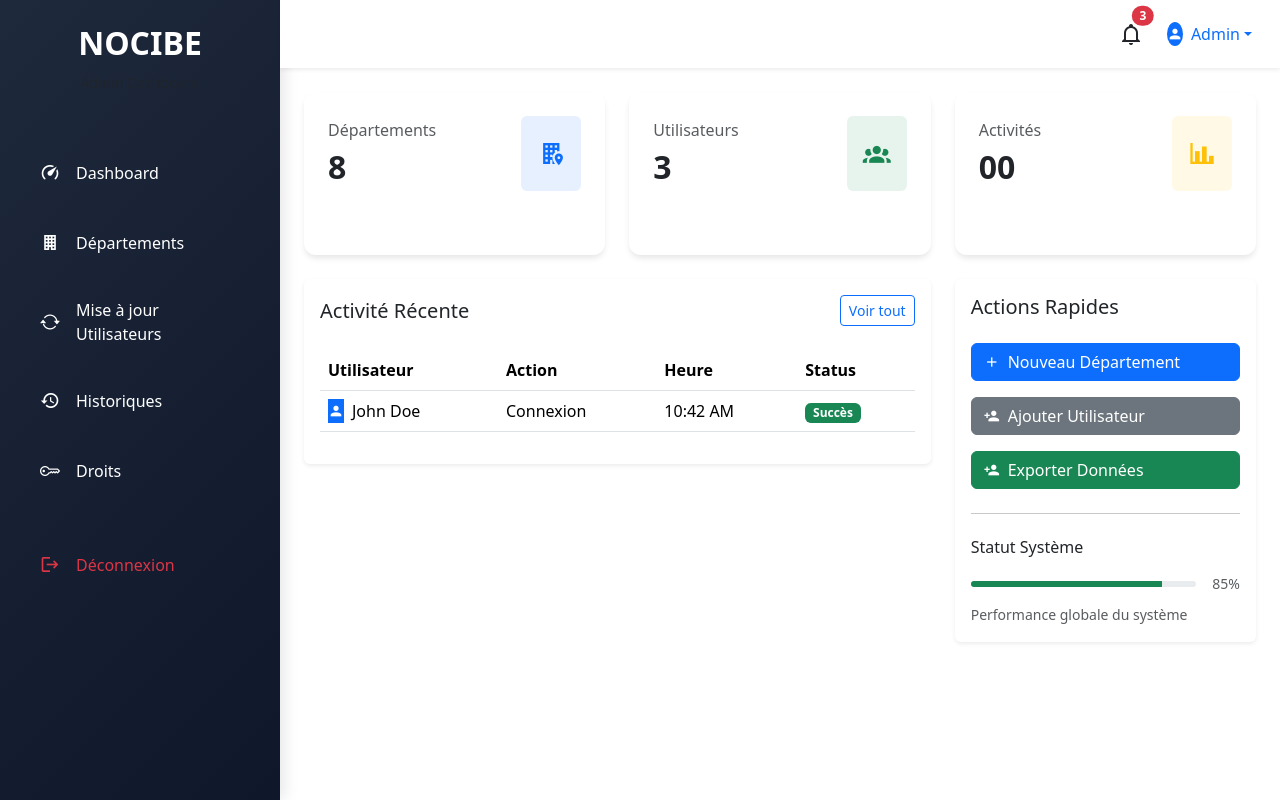
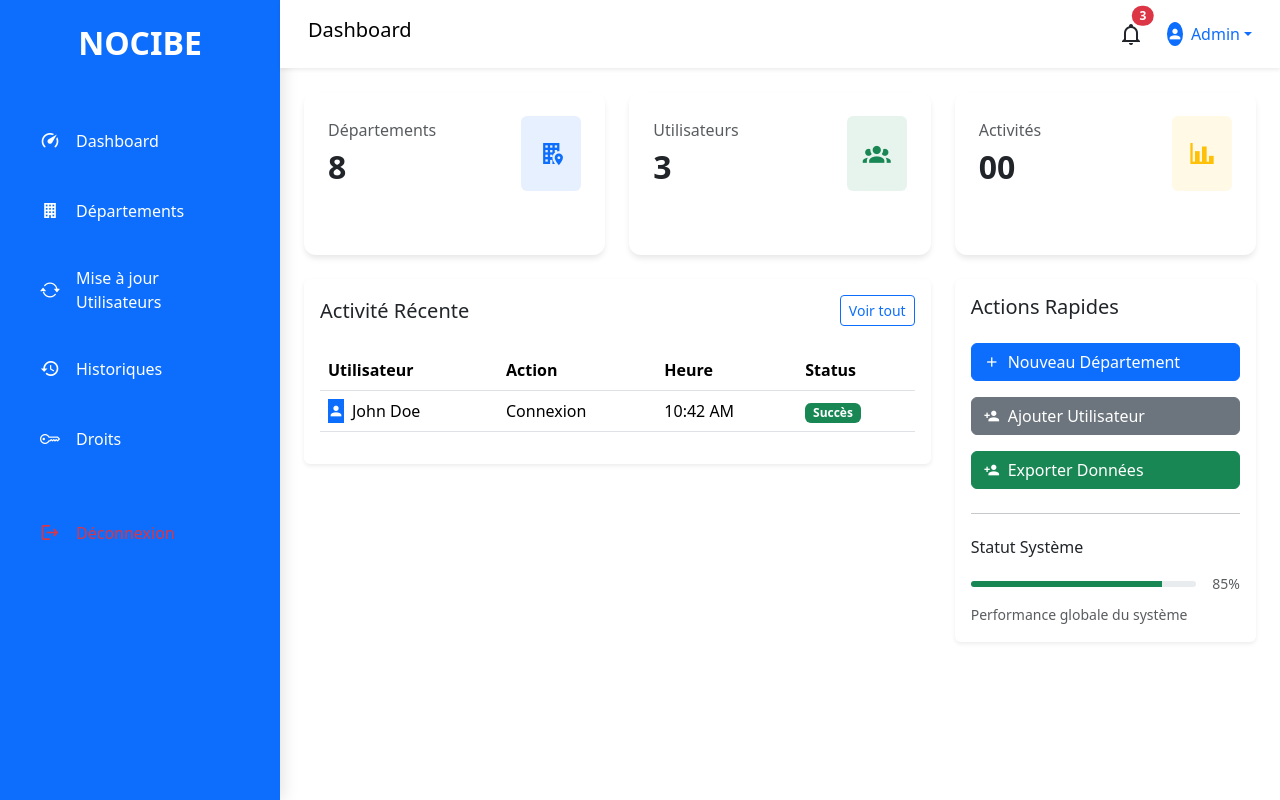
Before and after one commit to diegue280224/nocibe, a PHP site: template app/views/admin/dashboard_admin.php in a window 1280 px wide. Run offline with PHP 8.4, Linux system fonts and the light colour scheme; the template is opened without the code that fills it, so the values that code supplies are empty; data comes from the database, SQL or seed files in the repository; some libraries are stand-ins or nearby versions.

Commit message:
mes modifications locals

```diff
--- a/app/desing/css/style.css
+++ b/app/desing/css/style.css
@@ -2,7 +2,7 @@
     --primary: #6366f1;
     --primary-dark: #4f46e5;
     --secondary: #f43f5e;
-    --dark: #1e293b;
+    --dark: #085feb;
     --light: #f8fafc;
 }
 
@@ -15,7 +15,7 @@
 /* Sidebar Styling */
 .admin-sidebar {
     width: 280px;
-    background: linear-gradient(135deg, var(--dark), #0f172a);
+    background: linear-gradient(135deg, var(--dark), #0443d5);
     box-shadow: 4px 0 15px rgba(0, 0, 0, 0.1);
     transition: all 0.3s cubic-bezier(0.4, 0, 0.2, 1);
 }
--- a/app/views/admin/dashboard_admin.php
+++ b/app/views/admin/dashboard_admin.php
@@ -35,11 +35,11 @@
 </head>
 <body class="d-flex">
     <!-- Sidebar -->
-    <aside class="admin-sidebar vh-100 position-fixed text-white">
-        <div class="p-4">
+    <aside class="admin-sidebar  position-fixed text-white">
+        <div class="p-4 vh-100 bg-primary">
             <div class="text-center mb-5">
                 <h2 class="fw-bold">NOCIBE</h2>
-                <small class="text-muted">Admin Dashboard</small>
+
             </div>
 
             <ul class="nav flex-column gap-2">
@@ -50,7 +50,7 @@
                     </a>
                 </li>
                 <li class="nav-item">
-                    <a href="index.php?action=departement"  class="nav-link sidebar-link d-flex align-items-center gap-3 text-white p-3">
+                    <a href="index.php?action=departements"  class="nav-link sidebar-link d-flex align-items-center gap-3 text-white p-3">
                         <i class="mdi mdi-office-building fs-5"></i>
                         <span>Départements</span>
                     </a>
@@ -90,12 +90,14 @@
     <div class="main-content w-100">
         <!-- Top Navbar -->
         <nav class="navbar navbar-expand-lg bg-white shadow-sm p-3">
-            <div class="container-fluid">
+            <div class="container-fluid ">
+                  <div class="d-flex justify-content-start text-black"><h5> Dashboard</h5></div>
                 <button class="navbar-toggler d-lg-none" type="button" onclick="toggleSidebar()">
                     <i class="mdi mdi-menu"></i>
                 </button>
 
-                <div class="d-flex align-items-center gap-4 ms-auto">
+                <div class="d-flex justify-content-between ms-auto">
+                    <div class="d-flex align-items-center gap-4">
                         <div class="position-relative">
                             <i class="mdi mdi-bell-outline fs-4"></i>
                             <span class="position-absolute top-0 start-100 translate-middle badge rounded-pill bg-danger">
@@ -122,6 +124,7 @@
                                 <i class="mdi mdi-logout me-2"></i>Déconnexion
                             </a></li>
                         </ul>
+                    </div>
                     </div>
                 </div>
             </div>
--- a/index.php
+++ b/index.php
@@ -10,3 +10,6 @@
 else {
     echo "Action invalide.";
 }
+if (isset($_GET['action']) && $_GET['action'] == 'profil') {
+    include 'views/admin/profil.php'; // c'est le fichier avec le code profil admin
+}
```
Also changed, not shown: app/views/admin/mise_a_jour.php (line endings or trailing spaces). Lines whose indentation alone changed are shown as unchanged.
